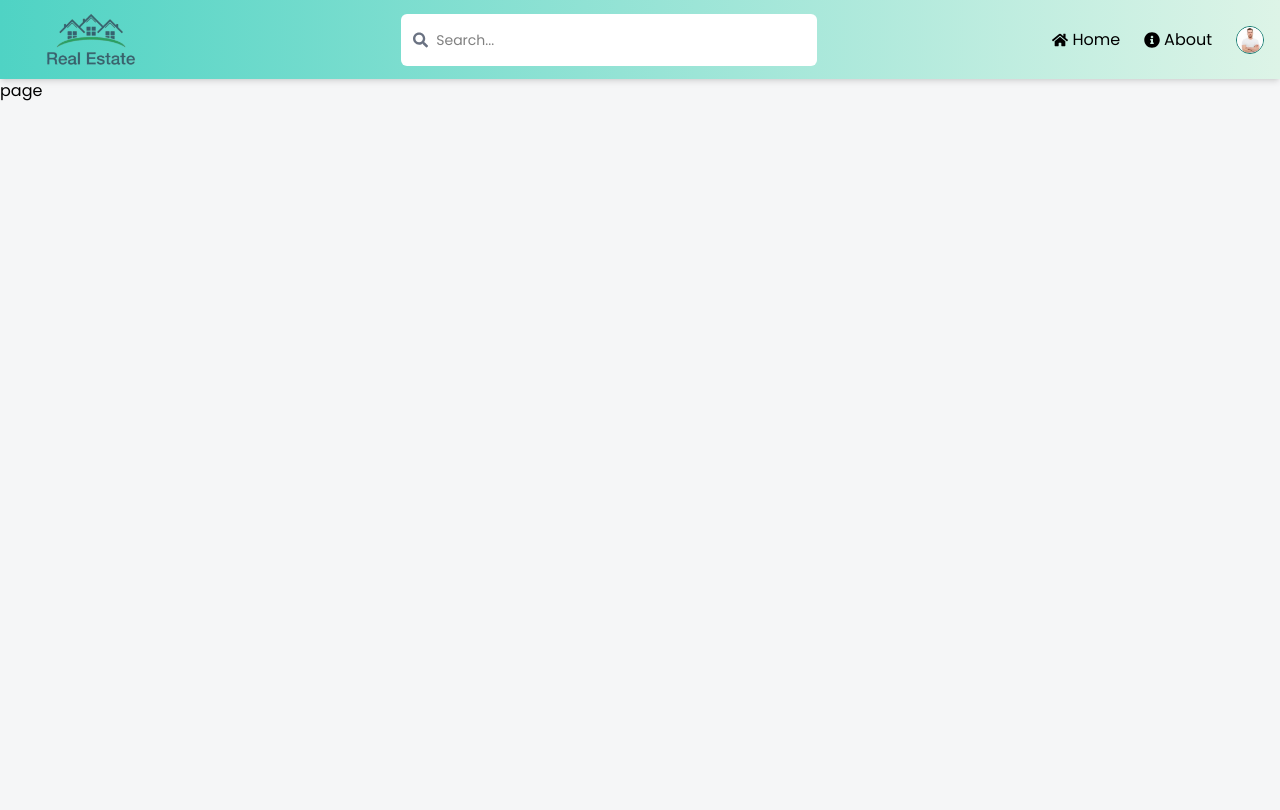
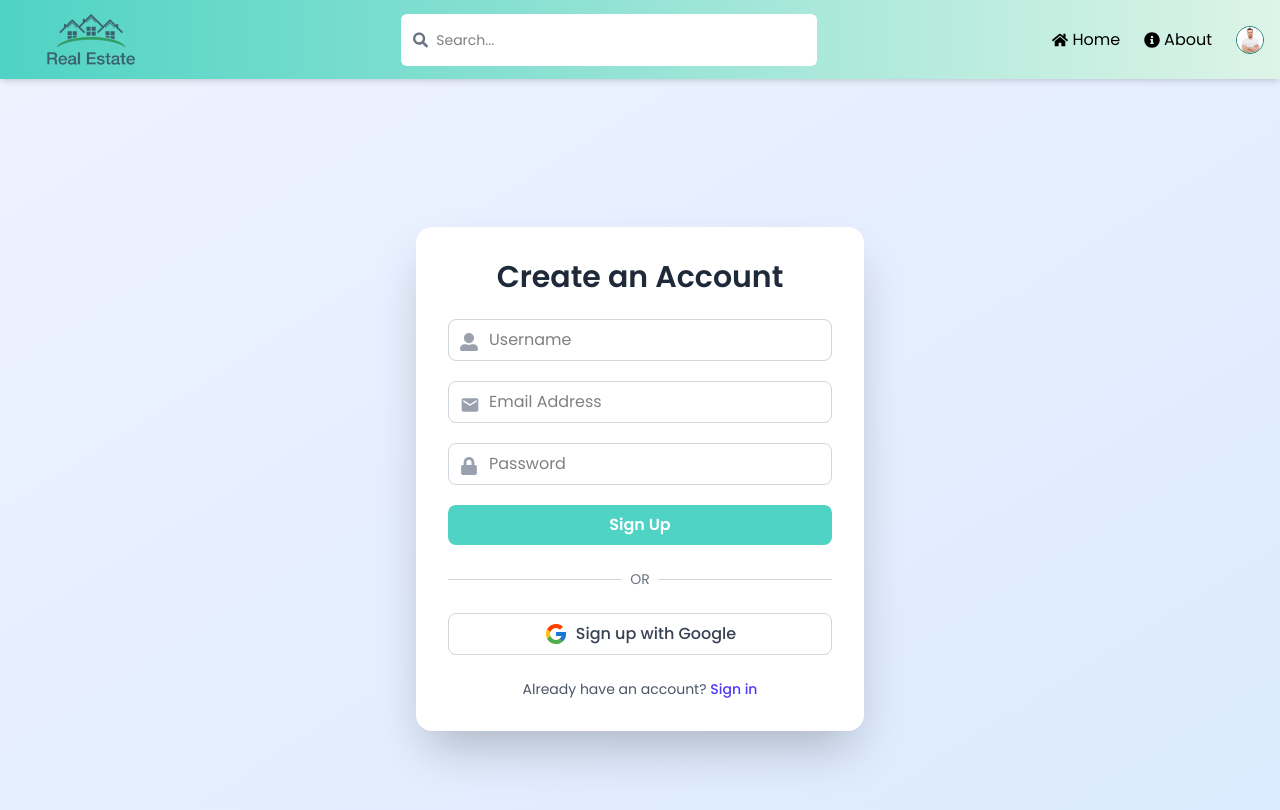
Before and after one commit to mahfujulhoque12/Real-Estate-Frontend-under-development-, a Next.js app: page /sign-up in a window 1280 px wide. Shown: the top 810 px of the page. Built offline with nearby package versions, Linux system fonts and the light colour scheme.

Commit message:
add-signin-signup

```diff
--- a/src/app/globals.css
+++ b/src/app/globals.css
@@ -2,7 +2,6 @@
 body {
   font-family: var(--font-poppins), sans-serif;
 }
-
 @theme {
   /* Navbar / Header */
   --color-nav: #ddf4e7; /* Nav background / light mint */
--- a/src/app/sign-in/page.tsx
+++ b/src/app/sign-in/page.tsx
@@ -1,7 +1,12 @@
+import SignIn from "@/components/signin/SignIn";
 import React from "react";
 
 const page = () => {
-  return <div>page</div>;
+  return (
+    <div>
+      <SignIn />
+    </div>
+  );
 };
 
 export default page;
--- a/src/app/sign-up/page.tsx
+++ b/src/app/sign-up/page.tsx
@@ -1,7 +1,12 @@
+import Signup from "@/components/signup/Signup";
 import React from "react";
 
 const page = () => {
-  return <div>page</div>;
+  return (
+    <div>
+      <Signup />
+    </div>
+  );
 };
 
 export default page;
--- /dev/null
+++ b/src/components/signin/SignIn.tsx
@@ -0,0 +1,105 @@
+"use client";
+
+import React, { useState } from "react";
+import { FcGoogle } from "react-icons/fc";
+import { FaLock } from "react-icons/fa";
+import { MdEmail } from "react-icons/md";
+
+const SignIn: React.FC = () => {
+  const [formData, setFormData] = useState({
+    email: "",
+    password: "",
+  });
+
+  const handleChange = (e: React.ChangeEvent<HTMLInputElement>) => {
+    setFormData({ ...formData, [e.target.name]: e.target.value });
+  };
+
+  const handleSubmit = (e: React.FormEvent) => {
+    e.preventDefault();
+    console.log("Signin Data:", formData);
+  };
+
+  const handleGoogleSignin = () => {
+    console.log("Signin with Google");
+  };
+
+  return (
+    <div className="flex justify-center items-center min-h-screen bg-gradient-to-br from-indigo-50 to-blue-100 p-4">
+      <div className="w-full max-w-md bg-white shadow-2xl rounded-2xl p-8">
+        {/* Heading */}
+        <h2 className="text-3xl font-semibold text-center text-gray-800 mb-6">
+          Welcome Back
+        </h2>
+
+        {/* Signin Form */}
+        <form onSubmit={handleSubmit} className="space-y-5">
+          {/* Email */}
+          <div className="relative">
+            <MdEmail className="absolute left-3 top-3.5 text-gray-400 text-xl" />
+            <input
+              type="email"
+              name="email"
+              value={formData.email}
+              onChange={handleChange}
+              placeholder="Email Address"
+              required
+              className="w-full pl-10 pr-4 py-2 border border-gray-300 rounded-lg focus:outline-none focus:ring-2 focus:ring-indigo-500 transition"
+            />
+          </div>
+
+          {/* Password */}
+          <div className="relative">
+            <FaLock className="absolute left-3 top-3.5 text-gray-400 text-lg" />
+            <input
+              type="password"
+              name="password"
+              value={formData.password}
+              onChange={handleChange}
+              placeholder="Password"
+              required
+              className="w-full pl-10 pr-4 py-2 border border-gray-300 rounded-lg focus:outline-none focus:ring-2 focus:ring-indigo-500 transition"
+            />
+          </div>
+
+          {/* Signin Button */}
+          <button
+            type="submit"
+            className="w-full bg-primary text-white py-2 rounded-lg font-semibold hover:bg-primary-dark duration-500 hover:shadow-md transition cursor-pointer"
+          >
+            Sign In
+          </button>
+        </form>
+
+        {/* Divider */}
+        <div className="flex items-center my-6">
+          <hr className="flex-grow border-gray-300" />
+          <span className="mx-2 text-gray-500 text-sm">OR</span>
+          <hr className="flex-grow border-gray-300" />
+        </div>
+
+        {/* Google Signin */}
+        <button
+          onClick={handleGoogleSignin}
+          className="flex items-center justify-center gap-2 w-full border border-gray-300 rounded-lg py-2 hover:bg-gray-50 transition duration-200"
+        >
+          <FcGoogle className="text-2xl" />
+          <span className="font-medium text-gray-700">Sign in with Google</span>
+        </button>
+
+        {/* Redirect to Signup */}
+        <p className="text-center text-gray-600 text-sm mt-6">
+          Don’t have an account?{" "}
+          <a
+            href="/sign-up"
+            className="text-indigo-600 font-medium hover:underline"
+          >
+            Sign up
+          </a>
+        </p>
+      </div>
+    </div>
+  );
+};
+
+export default SignIn;
--- /dev/null
+++ b/src/components/signup/Signup.tsx
@@ -0,0 +1,120 @@
+"use client";
+
+import React, { useState } from "react";
+import { FcGoogle } from "react-icons/fc";
+import { FaUserAlt, FaLock } from "react-icons/fa";
+import { MdEmail } from "react-icons/md";
+
+const Signup: React.FC = () => {
+  const [formData, setFormData] = useState({
+    userName: "",
+    email: "",
+    password: "",
+  });
+
+  const handleChange = (e: React.ChangeEvent<HTMLInputElement>) => {
+    setFormData({ ...formData, [e.target.name]: e.target.value });
+  };
+
+  const handleSubmit = (e: React.FormEvent) => {
+    e.preventDefault();
+    console.log("Signup Data:", formData);
+  };
+
+  const handleGoogleSignup = () => {
+    console.log("Signup with Google");
+  };
+
+  return (
+    <div className="flex justify-center items-center min-h-screen bg-gradient-to-br from-indigo-50 to-blue-100 p-4">
+      <div className="w-full max-w-md bg-white shadow-2xl rounded-2xl p-8">
+        {/* Heading */}
+        <h2 className="text-3xl font-semibold text-center text-gray-800 mb-6">
+          Create an Account
+        </h2>
+
+        {/* Signup Form */}
+        <form onSubmit={handleSubmit} className="space-y-5">
+          {/* Username */}
+          <div className="relative">
+            <FaUserAlt className="absolute left-3 top-3.5 text-gray-400 text-lg" />
+            <input
+              type="text"
+              name="userName"
+              value={formData.userName}
+              onChange={handleChange}
+              placeholder="Username"
+              required
+              className="w-full pl-10 pr-4 py-2 border border-gray-300 rounded-lg focus:outline-none focus:ring-2 focus:ring-indigo-500 transition"
+            />
+          </div>
+
+          {/* Email */}
+          <div className="relative">
+            <MdEmail className="absolute left-3 top-3.5 text-gray-400 text-xl" />
+            <input
+              type="email"
+              name="email"
+              value={formData.email}
+              onChange={handleChange}
+              placeholder="Email Address"
+              required
+              className="w-full pl-10 pr-4 py-2 border border-gray-300 rounded-lg focus:outline-none focus:ring-2 focus:ring-indigo-500 transition"
+            />
+          </div>
+
+          {/* Password */}
+          <div className="relative">
+            <FaLock className="absolute left-3 top-3.5 text-gray-400 text-lg" />
+            <input
+              type="password"
+              name="password"
+              value={formData.password}
+              onChange={handleChange}
+              placeholder="Password"
+              required
+              className="w-full pl-10 pr-4 py-2 border border-gray-300 rounded-lg focus:outline-none focus:ring-2 focus:ring-indigo-500 transition"
+            />
+          </div>
+
+          {/* Signup Button */}
+          <button
+            type="submit"
+            className="w-full bg-primary text-white py-2 rounded-lg font-semibold hover:bg-primary-dark duration-500 hover:shadow-md transition cursor-pointer"
+          >
+            Sign Up
+          </button>
+        </form>
+
+        {/* Divider */}
+        <div className="flex items-center my-6">
+          <hr className="flex-grow border-gray-300" />
+          <span className="mx-2 text-gray-500 text-sm">OR</span>
+          <hr className="flex-grow border-gray-300" />
+        </div>
+
+        {/* Google Signup */}
+        <button
+          onClick={handleGoogleSignup}
+          className="flex items-center justify-center gap-2 w-full border border-gray-300 rounded-lg py-2 hover:bg-gray-50 transition duration-200"
+        >
+          <FcGoogle className="text-2xl" />
+          <span className="font-medium text-gray-700">Sign up with Google</span>
+        </button>
+
+        {/* Redirect to Sign in */}
+        <p className="text-center text-gray-600 text-sm mt-6">
+          Already have an account?{" "}
+          <a
+            href="/sign-in"
+            className="text-indigo-600 font-medium hover:underline"
+          >
+            Sign in
+          </a>
+        </p>
+      </div>
+    </div>
+  );
+};
+
+export default Signup;
```
